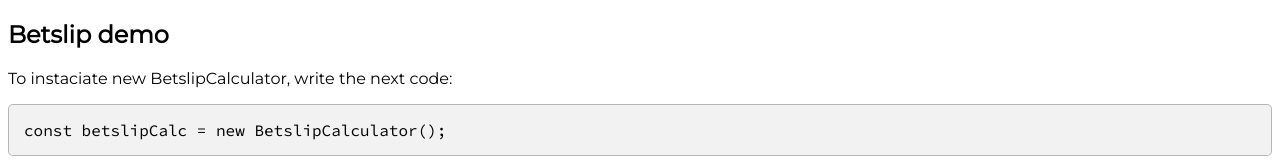
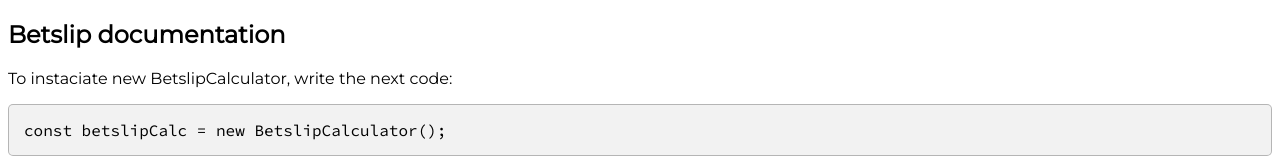
Before and after one commit to dev387/TicketCalculator, a plain HTML site: page demo/index.html in a window 1280 px wide. Shown: the top 160 px of the page. Drawn offline with Linux system fonts and the light colour scheme.

Commit message:
Change title

```diff
--- a/demo/index.html
+++ b/demo/index.html
@@ -19,11 +19,11 @@
     background: rgba(0, 0, 0, 0.05);
   }
   </style>
-  <title>Betslip caluclator demo</title>
+  <title>Betslip caluclator documentation</title>
 </head>
 <body>
   <h2>
-    Betslip demo
+    Betslip documentation
   </h2>
 
   <p>To instaciate new BetslipCalculator, write the next code: </p>
```
